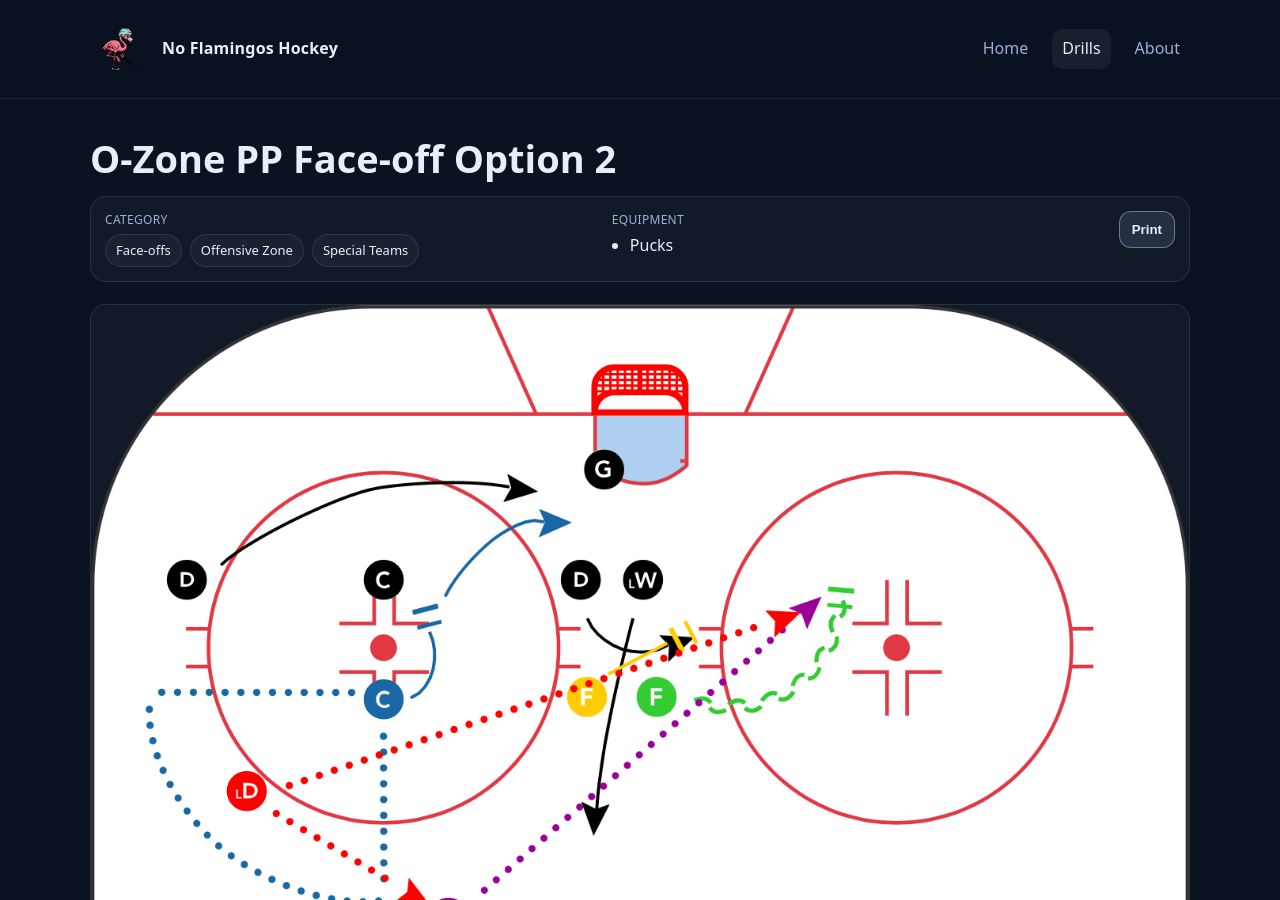
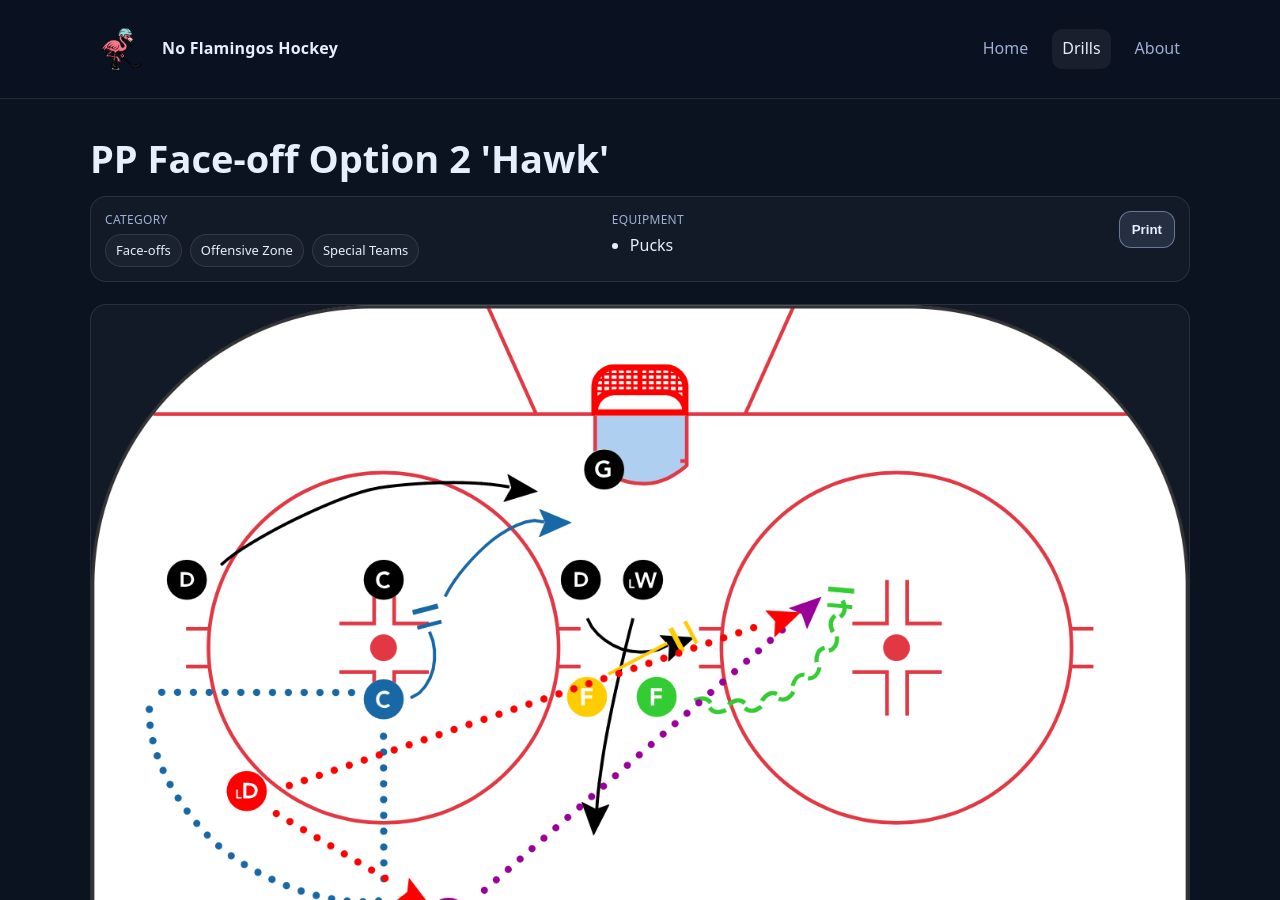
Before and after one commit to noflamingos/noflamingos.github.io, a Jekyll site: the page built from _drills/o-zone-pp-face-off-option-2.md, in a window 1280 px wide and 900 px high. Built offline with Jekyll 4.4.1, drawn with Linux system fonts in a browser that asks for light colours.

Commit message:
Re-title PP face-off

```diff
--- a/_drills/o-zone-pp-face-off-option-2.md
+++ b/_drills/o-zone-pp-face-off-option-2.md
@@ -1,5 +1,5 @@
 ---
-title: "O-Zone PP Face-off Option 2"
+title: "PP Face-off Option 2 'Hawk'"
 short_description: "Face-off play an OZ PP."
 thumbnail: "/assets/images/drills/o-zone-pp-face-off-option-2/thumb.png"
 images:
```
Also changed, not shown: _drills/o-zone-pp-face-off-option-1.md (+1 -1 lines).
